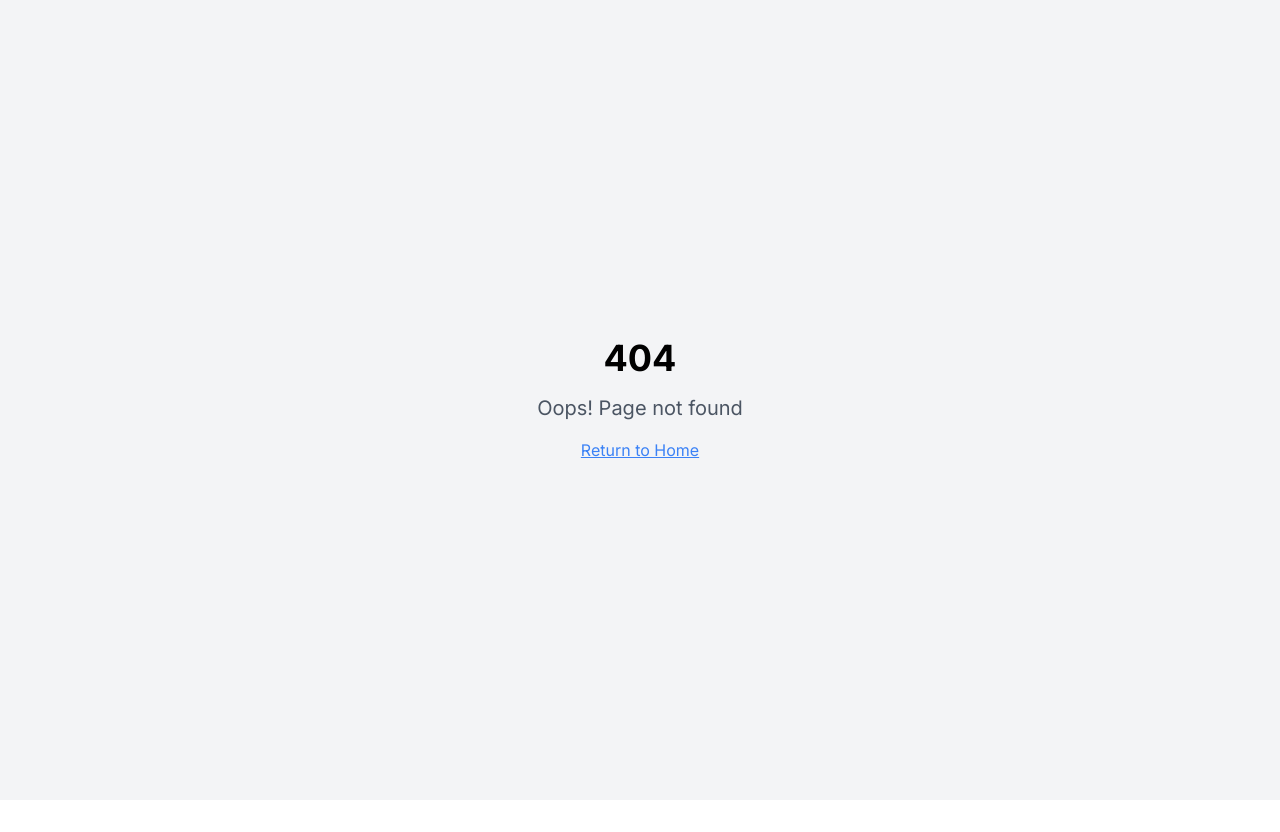
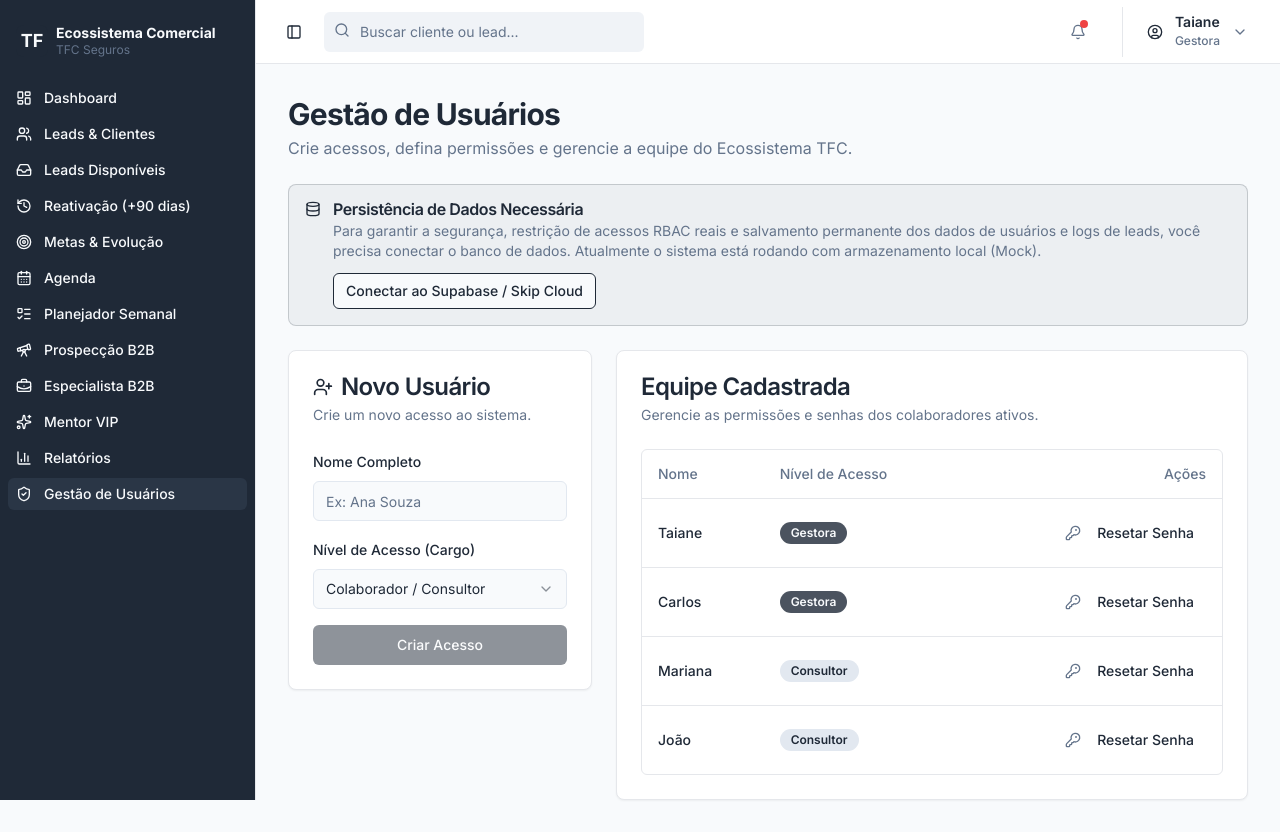
Before and after one commit to TaianeCarige/GEST-O-COMERCIAL-TFC-SEGUROS, a React (Vite) app: page /users in a window 1280 px wide. Before the commit this address had no page. Before the commit the page ends 800 px from the top, so only its background shows below. Built offline with nearby package versions, Linux system fonts and the light colour scheme.

Commit message:
feat: Implement CRM features and RBAC

```diff
--- a/src/App.tsx
+++ b/src/App.tsx
@@ -17,6 +17,7 @@ import NotFound from './pages/NotFound'
 import AvailableLeads from './pages/AvailableLeads'
 import Reactivation from './pages/Reactivation'
 import VIPMentor from './pages/VIPMentor'
+import Users from './pages/Users'
 
 const App = () => (
   <BrowserRouter future={{ v7_startTransition: false, v7_relativeSplatPath: false }}>
@@ -37,6 +38,7 @@ const App = () => (
             <Route path="/vip-mentor" element={<VIPMentor />} />
             <Route path="/prospecting" element={<Prospecting />} />
             <Route path="/reports" element={<Reports />} />
+            <Route path="/users" element={<Users />} />
           </Route>
           <Route path="*" element={<NotFound />} />
         </Routes>
--- a/src/components/Layout.tsx
+++ b/src/components/Layout.tsx
@@ -36,6 +36,7 @@ import {
   History,
   Sparkles,
   Inbox,
+  ShieldCheck,
 } from 'lucide-react'
 import { Input } from '@/components/ui/input'
 import { Button } from '@/components/ui/button'
@@ -58,6 +59,7 @@ export function AppSidebar() {
     { name: 'Especialista B2B', path: '/b2b-expert', icon: BriefcaseBusiness, show: true },
     { name: 'Mentor VIP', path: '/vip-mentor', icon: Sparkles, show: true },
     { name: 'Relatórios', path: '/reports', icon: BarChart3, show: isManager },
+    { name: 'Gestão de Usuários', path: '/users', icon: ShieldCheck, show: isManager },
   ].filter((item) => item.show)
 
   return (
--- a/src/pages/Index.tsx
+++ b/src/pages/Index.tsx
@@ -5,6 +5,7 @@ import { Badge } from '@/components/ui/badge'
 import { Button } from '@/components/ui/button'
 import { DollarSign, AlertTriangle, Clock, ChevronRight } from 'lucide-react'
 import { Link } from 'react-router-dom'
+import { Progress } from '@/components/ui/progress'
 
 export default function Index() {
   const { leads, consultants, currentUser } = useAppStore()
@@ -53,10 +54,64 @@ export default function Index() {
               ? 'Visão global da agência'
               : isManager
                 ? 'Visão da equipe'
-                : 'Sua performance pessoal'}
+                : 'Sua performance pessoal (Minha Evolução)'}
           </p>
         </div>
       </div>
+
+      {!isManager && me && (
+        <div className="grid gap-4 md:grid-cols-3 mb-6">
+          <Card>
+            <CardHeader className="pb-2">
+              <CardTitle className="text-sm font-medium">Meta de Ligações</CardTitle>
+            </CardHeader>
+            <CardContent>
+              <div className="flex justify-between mb-1">
+                <span className="text-2xl font-bold">{me.callsRealized}</span>
+                <span className="text-muted-foreground">/ {me.callsGoal}</span>
+              </div>
+              <Progress value={me.callsGoal > 0 ? (me.callsRealized / me.callsGoal) * 100 : 0} />
+            </CardContent>
+          </Card>
+          <Card>
+            <CardHeader className="pb-2">
+              <CardTitle className="text-sm font-medium">Meta de Visitas</CardTitle>
+            </CardHeader>
+            <CardContent>
+              <div className="flex justify-between mb-1">
+                <span className="text-2xl font-bold">{me.visitsRealized}</span>
+                <span className="text-muted-foreground">/ {me.visitsGoal}</span>
+              </div>
+              <Progress value={me.visitsGoal > 0 ? (me.visitsRealized / me.visitsGoal) * 100 : 0} />
+            </CardContent>
+          </Card>
+          <Card>
+            <CardHeader className="pb-2">
+              <CardTitle className="text-sm font-medium">Volume de Vendas</CardTitle>
+            </CardHeader>
+            <CardContent>
+              <div className="flex justify-between mb-1">
+                <span className="text-2xl font-bold text-success">
+                  {new Intl.NumberFormat('pt-BR', {
+                    style: 'currency',
+                    currency: 'BRL',
+                    maximumFractionDigits: 0,
+                  }).format(me.salesRealized)}
+                </span>
+                <span className="text-muted-foreground text-sm">
+                  /{' '}
+                  {new Intl.NumberFormat('pt-BR', {
+                    style: 'currency',
+                    currency: 'BRL',
+                    maximumFractionDigits: 0,
+                  }).format(me.salesGoal)}
+                </span>
+              </div>
+              <Progress value={me.salesGoal > 0 ? (me.salesRealized / me.salesGoal) * 100 : 0} />
+            </CardContent>
+          </Card>
+        </div>
+      )}
 
       <div className="grid gap-4 md:grid-cols-4">
         <Card className="hover:shadow-md transition-shadow">
--- /dev/null
+++ b/src/pages/Users.tsx
@@ -0,0 +1,187 @@
+import React, { useState } from 'react'
+import useAppStore, { Role } from '@/stores/useAppStore'
+import { Card, CardContent, CardHeader, CardTitle, CardDescription } from '@/components/ui/card'
+import { Button } from '@/components/ui/button'
+import { Input } from '@/components/ui/input'
+import { Label } from '@/components/ui/label'
+import {
+  Select,
+  SelectContent,
+  SelectItem,
+  SelectTrigger,
+  SelectValue,
+} from '@/components/ui/select'
+import {
+  Table,
+  TableBody,
+  TableCell,
+  TableHead,
+  TableHeader,
+  TableRow,
+} from '@/components/ui/table'
+import { Badge } from '@/components/ui/badge'
+import { ShieldAlert, KeyRound, UserPlus, Database } from 'lucide-react'
+import { Alert, AlertDescription, AlertTitle } from '@/components/ui/alert'
+import { useToast } from '@/hooks/use-toast'
+
+export default function Users() {
+  const { consultants, currentUser, addConsultant, resetPassword } = useAppStore()
+  const { toast } = useToast()
+
+  const me = consultants.find((c) => c.id === currentUser)
+  const isManager = me?.role === 'Gestora' || me?.role === 'Agência'
+
+  const [newName, setNewName] = useState('')
+  const [newRole, setNewRole] = useState<Role>('Consultor')
+
+  const handleAddUser = () => {
+    if (!newName) return
+    addConsultant({
+      name: newName,
+      role: newRole,
+      color: `hsl(var(--chart-${Math.floor(Math.random() * 5) + 1}))`,
+      callsGoal: 100,
+      callsRealized: 0,
+      visitsGoal: 20,
+      visitsRealized: 0,
+      salesGoal: 50000,
+      salesRealized: 0,
+    })
+    setNewName('')
+    toast({ title: 'Usuário Criado', description: 'O novo usuário foi adicionado com sucesso.' })
+  }
+
+  const handleResetPassword = (id: string) => {
+    resetPassword(id)
+    toast({
+      title: 'Senha Resetada',
+      description: 'Um link de recuperação foi enviado para o email do usuário.',
+    })
+  }
+
+  if (!isManager) {
+    return (
+      <div className="flex flex-col items-center justify-center h-[60vh] space-y-4">
+        <ShieldAlert className="w-12 h-12 text-destructive" />
+        <h2 className="text-2xl font-bold">Acesso Restrito</h2>
+        <p className="text-muted-foreground text-center max-w-md">
+          Esta área é exclusiva para a Gestão. Você não tem permissões para acessar as configurações
+          de usuários.
+        </p>
+      </div>
+    )
+  }
+
+  return (
+    <div className="space-y-6">
+      <div>
+        <h1 className="text-3xl font-bold tracking-tight">Gestão de Usuários</h1>
+        <p className="text-muted-foreground mt-1">
+          Crie acessos, defina permissões e gerencie a equipe do Ecossistema TFC.
+        </p>
+      </div>
+
+      <Alert className="bg-primary/5 border-primary/20">
+        <Database className="h-4 w-4 text-primary" />
+        <AlertTitle className="text-primary font-semibold">
+          Persistência de Dados Necessária
+        </AlertTitle>
+        <AlertDescription className="text-muted-foreground mt-1">
+          Para garantir a segurança, restrição de acessos RBAC reais e salvamento permanente dos
+          dados de usuários e logs de leads, você precisa conectar o banco de dados. Atualmente o
+          sistema está rodando com armazenamento local (Mock).
+        </AlertDescription>
+        <div className="mt-3">
+          <Button
+            size="sm"
+            variant="outline"
+            className="border-primary text-primary hover:bg-primary/10 bg-background"
+          >
+            Conectar ao Supabase / Skip Cloud
+          </Button>
+        </div>
+      </Alert>
+
+      <div className="grid md:grid-cols-3 gap-6">
+        <Card className="md:col-span-1 h-fit">
+          <CardHeader>
+            <CardTitle className="flex items-center gap-2">
+              <UserPlus className="w-5 h-5" /> Novo Usuário
+            </CardTitle>
+            <CardDescription>Crie um novo acesso ao sistema.</CardDescription>
+          </CardHeader>
+          <CardContent className="space-y-4">
+            <div className="space-y-2">
+              <Label>Nome Completo</Label>
+              <Input
+                value={newName}
+                onChange={(e) => setNewName(e.target.value)}
+                placeholder="Ex: Ana Souza"
+              />
+            </div>
+            <div className="space-y-2">
+              <Label>Nível de Acesso (Cargo)</Label>
+              <Select value={newRole} onValueChange={(v: Role) => setNewRole(v)}>
+                <SelectTrigger>
+                  <SelectValue />
+                </SelectTrigger>
+                <SelectContent>
+                  <SelectItem value="Consultor">Colaborador / Consultor</SelectItem>
+                  <SelectItem value="Gestora">Gestor</SelectItem>
+                  <SelectItem value="Agência">Agência (Admin)</SelectItem>
+                </SelectContent>
+              </Select>
+            </div>
+            <Button className="w-full mt-2" onClick={handleAddUser} disabled={!newName.trim()}>
+              Criar Acesso
+            </Button>
+          </CardContent>
+        </Card>
+
+        <Card className="md:col-span-2">
+          <CardHeader>
+            <CardTitle>Equipe Cadastrada</CardTitle>
+            <CardDescription>
+              Gerencie as permissões e senhas dos colaboradores ativos.
+            </CardDescription>
+          </CardHeader>
+          <CardContent>
+            <div className="border rounded-md">
+              <Table>
+                <TableHeader>
+                  <TableRow>
+                    <TableHead>Nome</TableHead>
+                    <TableHead>Nível de Acesso</TableHead>
+                    <TableHead className="text-right">Ações</TableHead>
+                  </TableRow>
+                </TableHeader>
+                <TableBody>
+                  {consultants.map((c) => (
+                    <TableRow key={c.id}>
+                      <TableCell className="font-medium">{c.name}</TableCell>
+                      <TableCell>
+                        <Badge
+                          variant={
+                            c.role === 'Gestora' || c.role === 'Agência' ? 'default' : 'secondary'
+                          }
+                          className={c.role === 'Gestora' ? 'bg-primary/80' : ''}
+                        >
+                          {c.role}
+                        </Badge>
+                      </TableCell>
+                      <TableCell className="text-right">
+                        <Button variant="ghost" size="sm" onClick={() => handleResetPassword(c.id)}>
+                          <KeyRound className="w-4 h-4 mr-2 text-muted-foreground" /> Resetar Senha
+                        </Button>
+                      </TableCell>
+                    </TableRow>
+                  ))}
+                </TableBody>
+              </Table>
+            </div>
+          </CardContent>
+        </Card>
+      </div>
+    </div>
+  )
+}
--- a/src/stores/useAppStore.tsx
+++ b/src/stores/useAppStore.tsx
@@ -106,7 +106,7 @@ const MOCK_CONSULTANTS: Consultant[] = [
     id: '1',
     name: 'Taiane',
     color: 'hsl(var(--chart-1))',
-    role: 'Agência',
+    role: 'Gestora',
     callsGoal: 0,
     callsRealized: 0,
     visitsGoal: 0,
@@ -278,6 +278,8 @@ interface AppStore {
   addInteraction: (leadId: string, note: string, newStatus: Status) => void
   addGerente1327: (name: string) => void
   importLeads: (gerenteId: string, category: '1327' | 'Corporate') => void
+  addConsultant: (consultant: Omit<Consultant, 'id'>) => void
+  resetPassword: (id: string) => void
 }
 
 const AppContext = createContext<AppStore | undefined>(undefined)
@@ -286,7 +288,7 @@ export function AppStoreProvider({ children }: { children: ReactNode }) {
   const [currentUser, setCurrentUser] = useState<string>('1')
   const [leads, setLeads] = useState<Lead[]>(MOCK_LEADS)
   const [availableLeads, setAvailableLeads] = useState<AvailableLead[]>(MOCK_AVAILABLE_LEADS)
-  const [consultants] = useState<Consultant[]>(MOCK_CONSULTANTS)
+  const [consultants, setConsultants] = useState<Consultant[]>(MOCK_CONSULTANTS)
   const [gerentes1327, setGerentes1327] = useState<Gerente1327[]>([
     { id: 'g1', name: 'Gerente João' },
     { id: 'g2', name: 'Gerente Maria' },
@@ -408,6 +410,14 @@ export function AppStoreProvider({ children }: { children: ReactNode }) {
     setLeads((prev) => [...prev, newLead])
   }
 
+  const addConsultant = (consultant: Omit<Consultant, 'id'>) => {
+    setConsultants((prev) => [...prev, { ...consultant, id: `c-${Date.now()}` }])
+  }
+
+  const resetPassword = (id: string) => {
+    console.log(`Reset password for consultant ${id}`)
+  }
+
   return React.createElement(
     AppContext.Provider,
     {
@@ -428,6 +438,8 @@ export function AppStoreProvider({ children }: { children: ReactNode }) {
         addInteraction,
         addGerente1327,
         importLeads,
+        addConsultant,
+        resetPassword,
       },
     },
     children,
```
Also changed, not shown: .skip.config.json.
